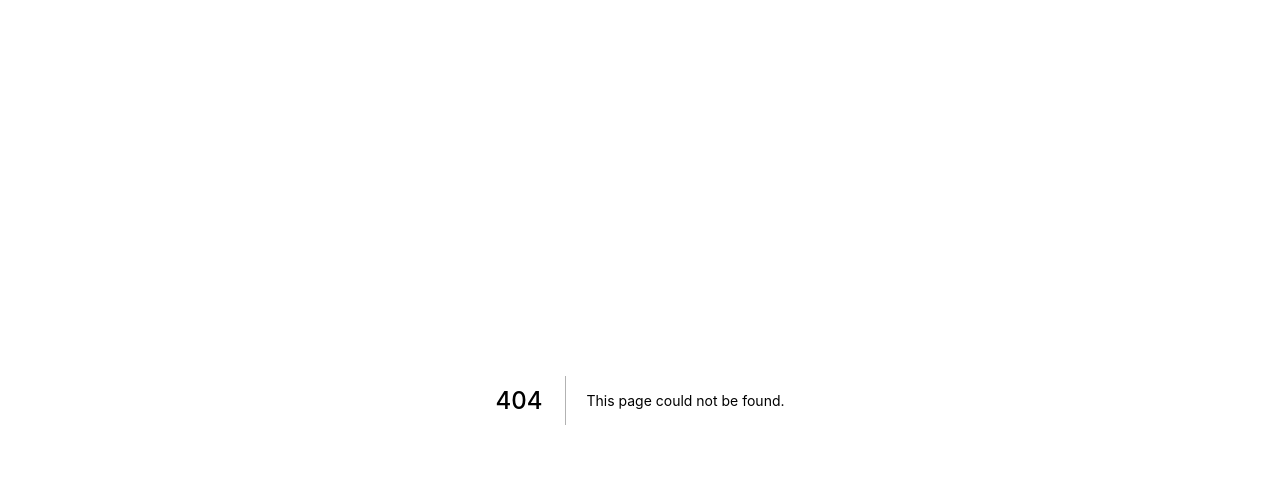
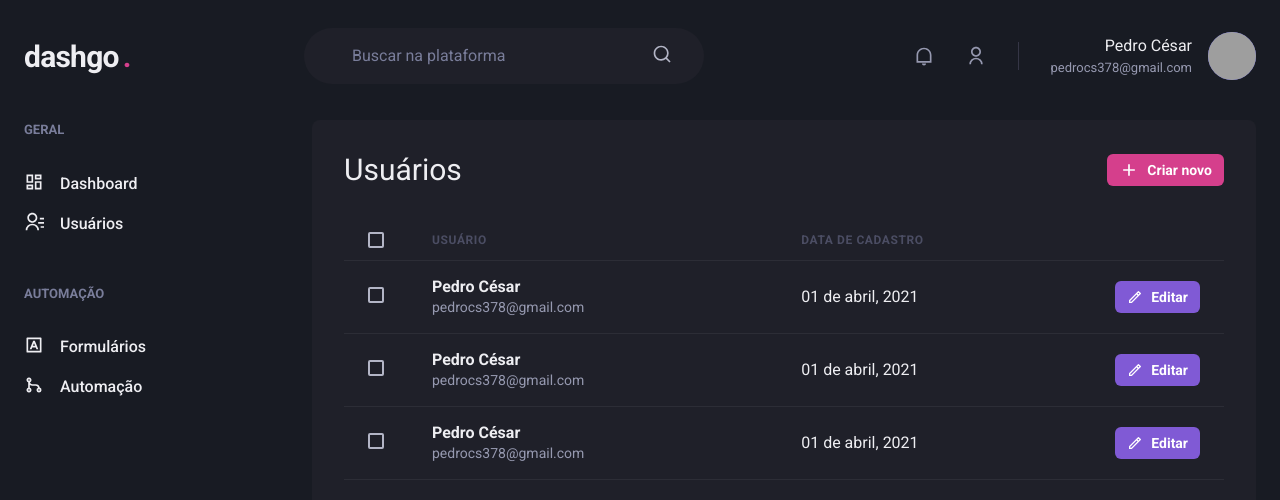
Before and after one commit to pedrocs378/dashgo, a Next.js app: page /users in a window 1280 px wide. Before the commit this address had no page. Shown: the top 500 px of the page. Built offline with nearby package versions, Linux system fonts and the light colour scheme; grey boxes are pictures that could not be loaded.

Commit message:
feat: cria pagina e listagem de usuarios

```diff
--- /dev/null
+++ b/src/pages/users/index.tsx
@@ -0,0 +1,124 @@
+import { Box, Button, Checkbox, Flex, Heading, Icon, Table, Tbody, Td, Text, Th, Thead, Tr } from "@chakra-ui/react";
+import { RiAddLine, RiPencilLine } from "react-icons/ri";
+
+import { Header } from "../../components/Header";
+import { Sidebar } from "../../components/Sidebar";
+
+export default function UserList() {
+
+	return (
+		<Box>
+			<Header />
+
+			<Flex w="100%" my="6" maxW={1480} mx="auto" px="6">
+				<Sidebar />
+
+				<Box flex="1" borderRadius={8} bg="gray.800" p="8">
+					<Flex mb="8" justify="space-between" align="center">
+						<Heading size="lg" fontWeight="normal">
+							Usuários
+						</Heading>
+
+						<Button
+							as="a"
+							size="sm"
+							fontSize="sm"
+							colorScheme="pink"
+							leftIcon={<Icon as={RiAddLine} fontSize="20" />}
+							cursor="pointer"
+						>
+							Criar novo
+						</Button>
+					</Flex>
+
+					<Table colorScheme="whiteAlpha">
+						<Thead>
+							<Tr>
+								<Th px="6" color="gray.300" w="8">
+									<Checkbox colorScheme="pink" />
+								</Th>
+								<Th>Usuário</Th>
+								<Th>Data de cadastro</Th>
+								<Th w="8"></Th>
+							</Tr>
+						</Thead>
+						<Tbody>
+							<Tr>
+								<Td px="6">
+									<Checkbox colorScheme="pink" />
+								</Td>
+								<Td>
+									<Box>
+										<Text fontWeight="bold">Pedro César</Text>
+										<Text fontSize="sm" color="gray.300">pedrocs378@gmail.com</Text>
+									</Box>
+								</Td>
+								<Td>01 de abril, 2021</Td>
+								<Td>
+									<Button
+										as="a"
+										size="sm"
+										fontSize="sm"
+										colorScheme="purple"
+										leftIcon={<Icon as={RiPencilLine} fontSize="16" />}
+										cursor="pointer"
+									>
+										Editar
+									</Button>
+								</Td>
+							</Tr>
+							<Tr>
+								<Td px="6">
+									<Checkbox colorScheme="pink" />
+								</Td>
+								<Td>
+									<Box>
+										<Text fontWeight="bold">Pedro César</Text>
+										<Text fontSize="sm" color="gray.300">pedrocs378@gmail.com</Text>
+									</Box>
+								</Td>
+								<Td>01 de abril, 2021</Td>
+								<Td>
+									<Button
+										as="a"
+										size="sm"
+										fontSize="sm"
+										colorScheme="purple"
+										leftIcon={<Icon as={RiPencilLine} fontSize="16" />}
+										cursor="pointer"
+									>
+										Editar
+									</Button>
+								</Td>
+							</Tr>
+							<Tr>
+								<Td px="6">
+									<Checkbox colorScheme="pink" />
+								</Td>
+								<Td>
+									<Box>
+										<Text fontWeight="bold">Pedro César</Text>
+										<Text fontSize="sm" color="gray.300">pedrocs378@gmail.com</Text>
+									</Box>
+								</Td>
+								<Td>01 de abril, 2021</Td>
+								<Td>
+									<Button
+										as="a"
+										size="sm"
+										fontSize="sm"
+										colorScheme="purple"
+										leftIcon={<Icon as={RiPencilLine} fontSize="16" />}
+										cursor="pointer"
+									>
+										Editar
+									</Button>
+								</Td>
+							</Tr>
+						</Tbody>
+					</Table>
+				</Box>
+			</Flex>
+		</Box>
+	)
+}
```
